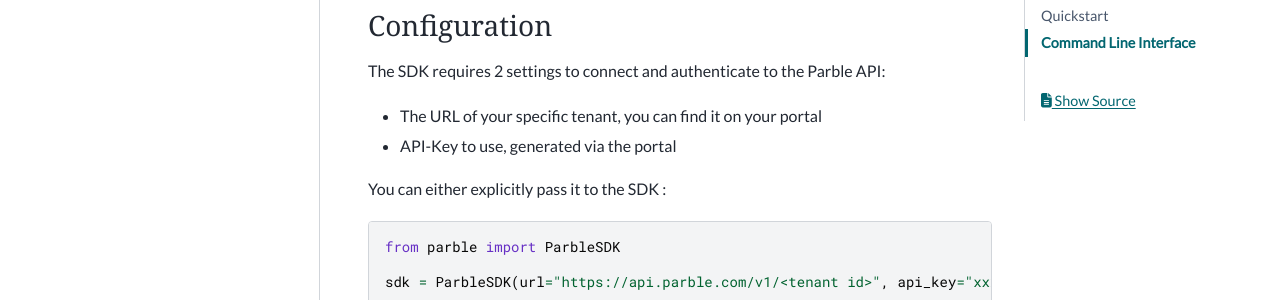
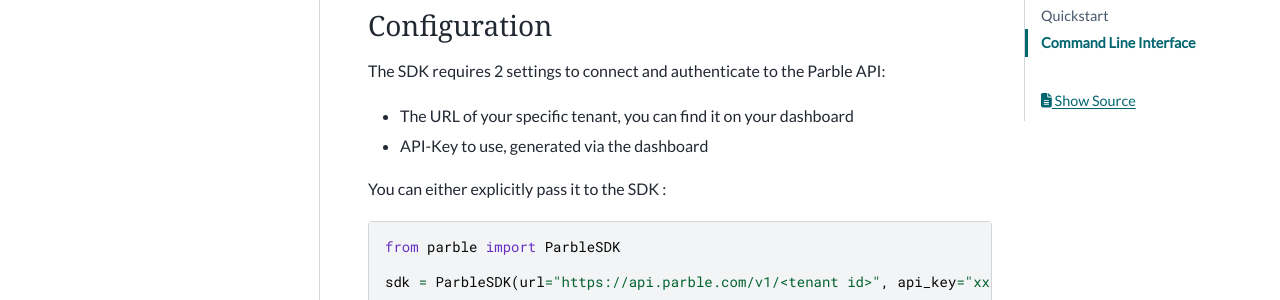
Before and after one commit to parblelabs/parble-python, a Sphinx documentation site: the page built from docs/user_guide.rst, in a window 1280 px wide and 900 px high, scrolled down 436 px. Shown: the part 154-454 px from the top of the window. Built offline with Sphinx 7.4.7 and the PyData theme 0.15.4, drawn with Linux system fonts in a browser that asks for light colours; some web fonts are replaced; the version number could not be read and is left out.

Commit message:
Update link in docs and change portal to dashboard

```diff
--- a/docs/user_guide.rst
+++ b/docs/user_guide.rst
@@ -1,7 +1,7 @@
 User Guide
 ==========
 
-Official python SDK for `Parble <https://parble.com/home>`_ intelligent document processing API.
+Official python SDK for `Parble <https://parble.com/>`_ intelligent document processing API.
 
 To access the API you will need a Parble account. Sign up for free at `signup <https://parble.com/signup>`_.
 
@@ -22,8 +22,8 @@
 
 The SDK requires 2 settings to connect and authenticate to the Parble API:
 
-- The URL of your specific tenant, you can find it on your portal
-- API-Key to use, generated via the portal
+- The URL of your specific tenant, you can find it on your dashboard
+- API-Key to use, generated via the dashboard
 
 You can either explicitly pass it to the SDK :
 
```
